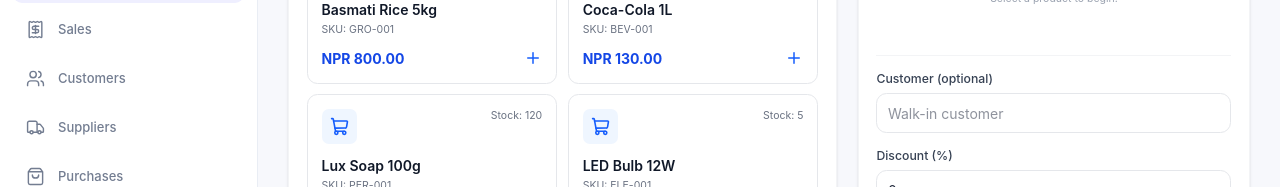
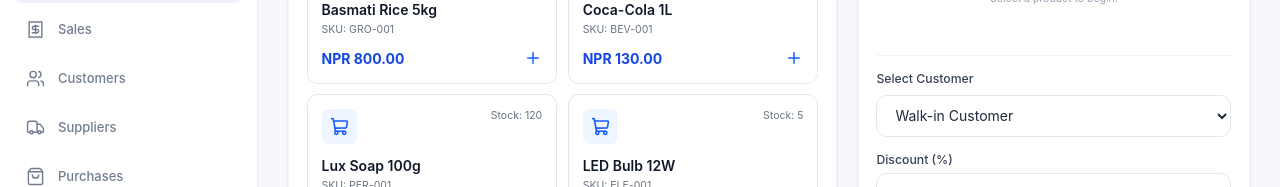
Before and after one commit to DayaShankar215/PasalOS, a React (Vite) app in the folder PasalOS-Frontend/: page /pos in a window 1280 px wide. Shown: the part 384-571 px from the top of the page. Built offline with nearby package versions, Linux system fonts and the light colour scheme.

Commit message:
connecting customer with the pos

```diff
--- a/PasalOS-Frontend/src/pages/POS.jsx
+++ b/PasalOS-Frontend/src/pages/POS.jsx
@@ -23,15 +23,17 @@ export default function POS() {
   const [products, setProducts] = useProducts()
   const [sales, setSales] = useSales()
   const [customers] = useCustomers()
-const [selectedCustomerId, setSelectedCustomerId] = useState('')
+  const [selectedCustomerId, setSelectedCustomerId] = useState('')
   const [search, setSearch] = useState('')
   const [cart, setCart] = useState([])
-  const [customerName, setCustomerName] = useState('')
   const [discountPercent, setDiscountPercent] = useState('0')
   const [applyVat, setApplyVat] = useState(false)
   const [cashReceived, setCashReceived] = useState('')
   const [error, setError] = useState('')
   const [completedSale, setCompletedSale] = useState(null)
+  const selectedCustomer = customers.find(
+    (customer) => String(customer.id) === selectedCustomerId
+  )
 
   const availableProducts = useMemo(() => {
     const term = search.trim().toLowerCase()
@@ -154,7 +156,10 @@ const [selectedCustomerId, setSelectedCustomerId] = useState('')
     const sale = {
       id: `INV-${Date.now()}`,
       date: new Date().toISOString(),
-      customerName: customerName.trim() || 'Walk-in Customer',
+      customerId: selectedCustomer?.id || null,
+      customerName: selectedCustomer?.name || 'Walk-in Customer',
+      customerPhone: selectedCustomer?.phone || '',
+      customerEmail: selectedCustomer?.email || '',
       items: cart.map((item) => ({ ...item })),
       subtotal,
       discountPercent: safeDiscount,
@@ -187,7 +192,7 @@ const [selectedCustomerId, setSelectedCustomerId] = useState('')
     setCompletedSale(sale)
     setCart([])
     setSearch('')
-    setCustomerName('')
+    setSelectedCustomerId('')
     setDiscountPercent('0')
     setApplyVat(false)
     setCashReceived('')
@@ -446,16 +451,46 @@ const [selectedCustomerId, setSelectedCustomerId] = useState('')
           </div>
 
           <form onSubmit={completeSale} className="space-y-4 border-t border-gray-100 pt-4">
-            <div>
-              <label className="mb-1.5 block text-sm font-medium text-gray-700">
-                Customer (optional)
+            <div className="space-y-2">
+              <label
+                htmlFor="pos-customer"
+                className="block text-sm font-medium text-gray-700"
+              >
+                Select Customer
               </label>
-              <input
-                value={customerName}
-                onChange={(event) => setCustomerName(event.target.value)}
-                placeholder="Walk-in customer"
-                className="w-full rounded-xl border border-gray-200 px-3 py-2.5 text-sm outline-none focus:border-blue-500"
-              />
+
+              <select
+                id="pos-customer"
+                value={selectedCustomerId}
+                onChange={(event) => setSelectedCustomerId(event.target.value)}
+                className="w-full rounded-xl border border-gray-200 bg-white px-4 py-3 text-sm outline-none focus:border-blue-500 focus:ring-2 focus:ring-blue-100"
+              >
+                <option value="">Walk-in Customer</option>
+
+                {customers.map((customer) => (
+                  <option key={customer.id} value={String(customer.id)}>
+                    {customer.name} — {customer.phone}
+                  </option>
+                ))}
+              </select>
+
+              {selectedCustomer && (
+                <div className="rounded-xl bg-blue-50 p-3 text-sm">
+                  <p className="font-semibold text-blue-900">
+                    {selectedCustomer.name}
+                  </p>
+
+                  <p className="mt-1 text-blue-700">
+                    Phone: {selectedCustomer.phone}
+                  </p>
+
+                  {selectedCustomer.email && (
+                    <p className="mt-1 text-blue-700">
+                      Email: {selectedCustomer.email}
+                    </p>
+                  )}
+                </div>
+              )}
             </div>
 
             <div>
```
